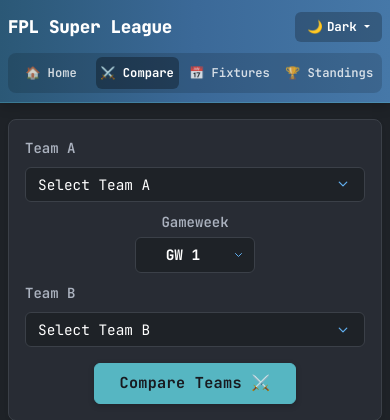
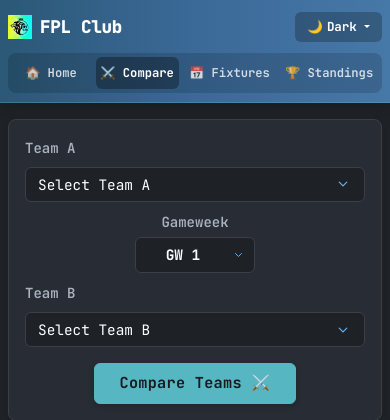
Before and after one commit to FeriCodes/super-league-website, a FastAPI app: page /compare in a window 390 px wide. Shown: the top 420 px of the page. Run offline with FastAPI, Linux system fonts and the light colour scheme; data that the repository does not hold is empty; some libraries are stand-ins or nearby versions.

Commit message:
feat(ui): rebrand to FPL Club, add favicon and fix mobile pitch alignment
- Update navbar brand name to FPL Club and integrate site favicon in base.html
- Fix unclosed bootstrap row div in home.html to ensure proper mobile centering for the football pitch arena

```diff
--- a/app/templates/base.html
+++ b/app/templates/base.html
@@ -20,7 +20,7 @@
     <!-- Bootstrap 5 CSS -->
     <link href="https://cdn.jsdelivr.net/npm/bootstrap@5.3.3/dist/css/bootstrap.min.css" rel="stylesheet">
     <!-- Custom Theme CSS -->
-    <link rel="stylesheet" href="/static/css/style.css?v=10.1">
+    <link rel="stylesheet" href="/static/css/style.css?v=10.5">
 
     <!-- Early Theme Loader -->
     <script>
@@ -43,8 +43,11 @@
       <nav class="navbar navbar-dark cs-navbar" aria-label="Main Navigation">
         <div class="container d-flex flex-wrap justify-content-between align-items-center px-2 px-md-3">
 
-          <!-- Brand Name (Top-Left) -->
-          <a class="navbar-brand cs-brand mb-0" href="/">FPL Super League</a>
+          <!-- Brand Name & Icon (Top-Left) -->
+          <a class="navbar-brand cs-brand mb-0 d-flex align-items-center gap-2" href="/">
+            <img src="/static/img/favicon.png" alt="FPL Club Logo" style="width: 24px; height: 24px; object-fit: contain;">
+            <span>FPL Club</span>
+          </a>
 
           <!-- Navigation Links (Inline on Desktop, Full-Width Second Row on Mobile) -->
           <div class="cs-nav-links-wrap order-3 order-md-2 w-100 w-md-auto mt-2 mt-md-0 me-md-auto ms-md-3">
--- a/app/templates/home.html
+++ b/app/templates/home.html
@@ -97,6 +97,7 @@
       {% endif %}
     </div>
   </div>
+</div>
 
 <!-- FPL ID Squad Pitch Viewer Search Card -->
 <div id="pitch-section" class="custom-card p-3 p-md-4 text-center mb-4">
@@ -136,7 +137,7 @@
 
 <!-- Rendered Manager Squad & Football Pitch -->
 {% if manager_pitch %}
-<div class="row justify-content-center mb-4">
+<div class="row g-2 justify-content-center mb-4">
   <div class="col-12 col-lg-10 col-xl-9">
 
     <!-- 1. Manager Summary Header (Unified Team Card Style) -->
```
